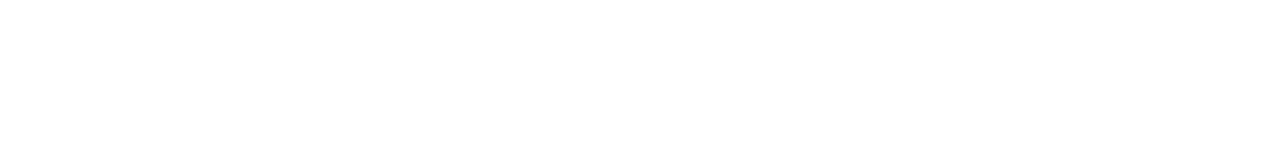
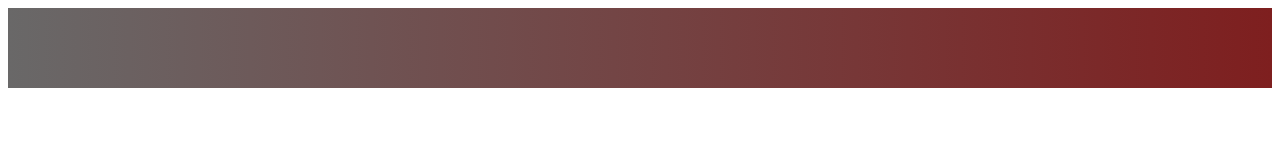
Before and after one commit to Bv28dog/group-homework, a plain HTML site: page index.html in a window 1280 px wide. Drawn offline with Linux system fonts and the light colour scheme.

Commit message:
change css

```diff
--- /dev/null
+++ b/css/main.css
@@ -0,0 +1,5 @@
+.header {
+    max-width: 100%;
+    height: 80px;
+    background: linear-gradient(to right, rgb(105, 104, 104),rgb(126, 31, 31));
+}
--- a/index.html
+++ b/index.html
@@ -3,9 +3,11 @@
 <head>
     <meta charset="UTF-8">
     <meta name="viewport" content="width=device-width, initial-scale=1.0">
-    <title>Document</title>
+    <link rel="stylesheet" href="./css/main.css">
+    <title>Team</title>
 </head>
 <body>
+    <header class="header"></header>
 
 </body>
 </html>
```
